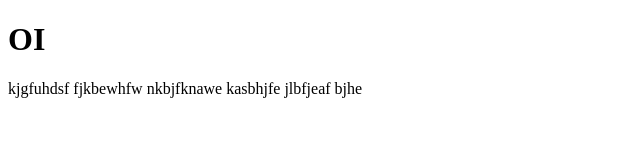
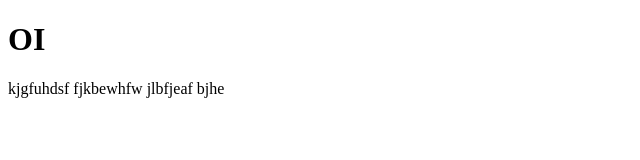
Before and after one commit to rogerioalves/teste, a plain HTML site: page index.html in a window 1280 px wide. Shown: the whole page, without its empty margins (0-640 px from the left). Drawn offline with Linux system fonts and the light colour scheme.

Commit message:
apaguei as linhas

```diff
--- a/index.html
+++ b/index.html
@@ -10,8 +10,7 @@
     <h1>OI</h1>
     kjgfuhdsf
     fjkbewhfw
-    nkbjfknawe
-    kasbhjfe
+
     jlbfjeaf
     bjhe
 </body>
```
